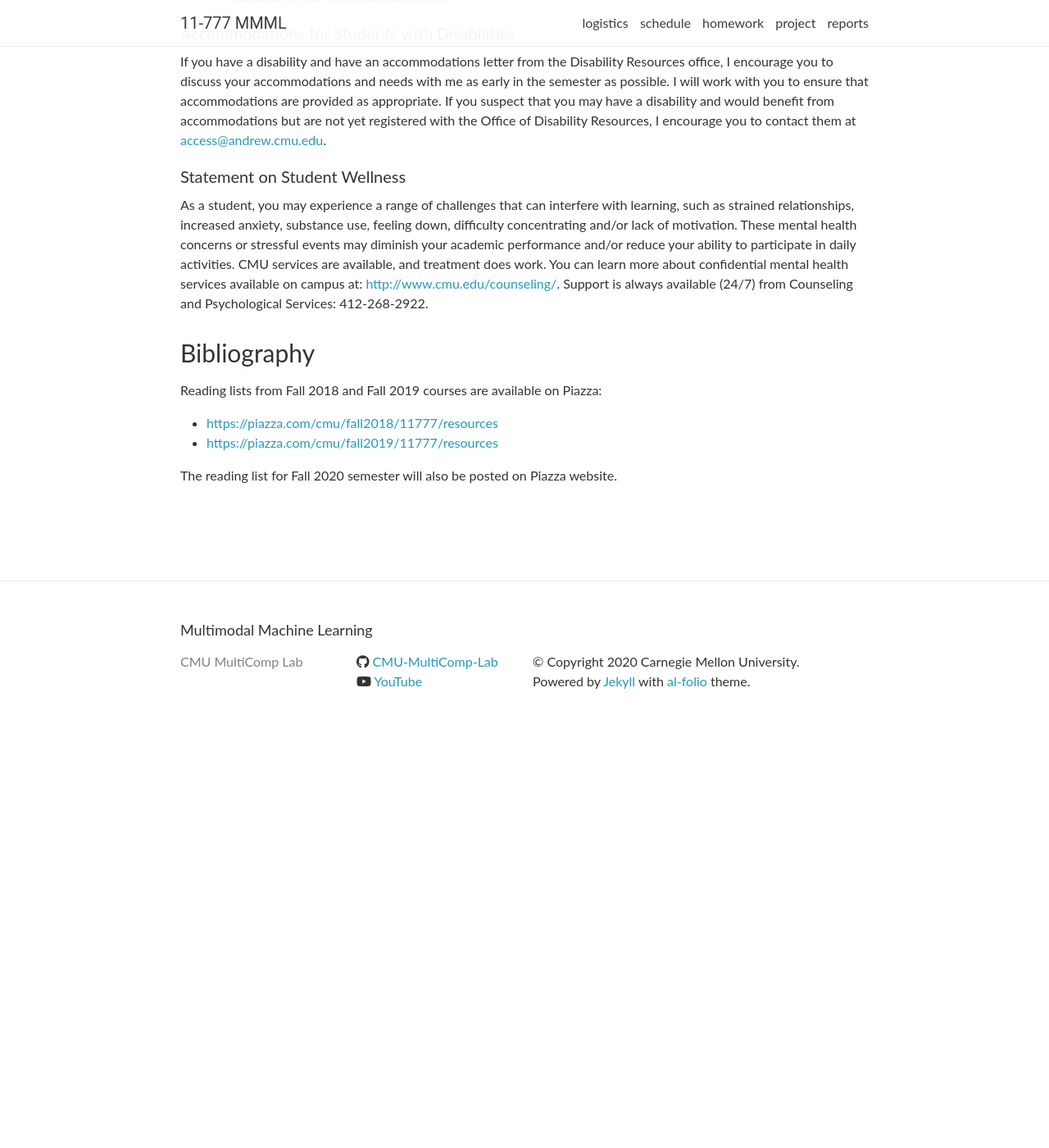
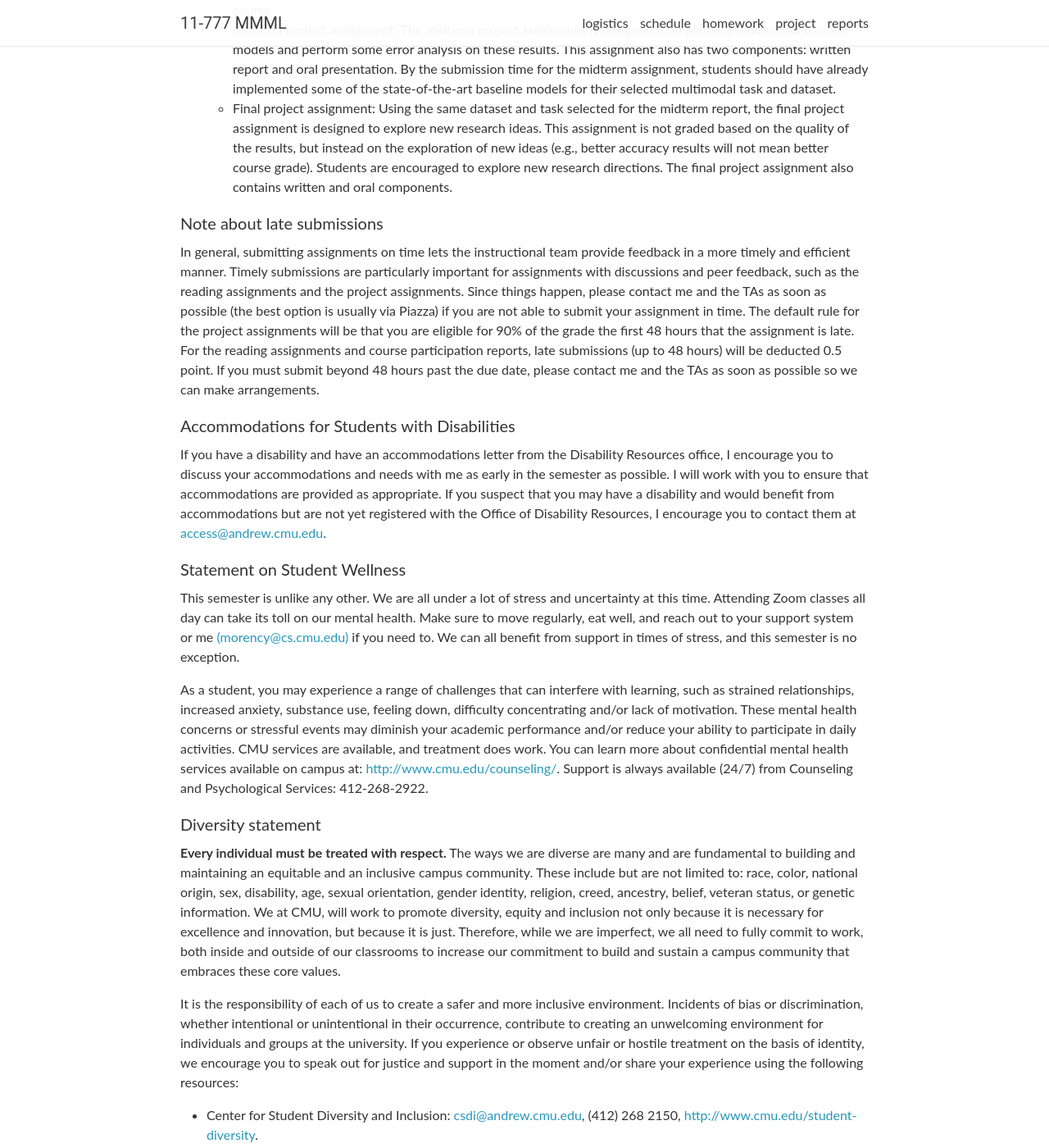
Before and after one commit to CMU-MultiComp-Lab/mmml-course, a Jekyll site: the page built from _pages/logistics.md, in a window 1280 px wide and 1400 px high, scrolled down 3677 px. Shown: the whole window at 82% size. Built offline with Jekyll 4.4.1, drawn with Linux system fonts in a browser that asks for light colours; nearby versions of some CDN libraries; comment, search, counter and statistics services are not loaded; before the commit the page ends 4581 px from its top, so only the background shows below that; some of the changed text lies outside the part shown.

Commit message:
Update logistics.md

```diff
--- a/_pages/logistics.md
+++ b/_pages/logistics.md
@@ -9,7 +9,7 @@
 
 ***
 
-### Course format
+### Course Format
 
 Lectures will be performed Tuesdays and Thursdays at 3:20pm. Each lecture will focus on a specific
 mathematical concept related to multimodal machine learning. These lectures will be given by the
@@ -22,7 +22,12 @@
 
 **Zoom:** We will use the Zoom video platform for the live lectures on Tuesdays and Thursdays. Links
 to the live lectures will be available on Canvas. The lectures will also be recorded to allow students
-to watch them again later on.
+to watch them again later. Please make sure that your Internet connection and equipment are set
+up to use Zoom. During our class meetings, please keep your mic muted. If you have a question or
+want to answer a question, please use the chat or the “raise hand” feature (available when the
+participant list is pulled up). A TA will be monitoring these channels in order to share this
+information with the instructor. All course lectures. will be audio/video recorded, to allow students
+to watch asynchronously the lectures, if needed.
 
 **Piazza:** We will be using Piazza for class communication and announcement. The system is highly
 catered to getting you help fast and efficiently from classmates, the TAs and the instructor. Rather
@@ -76,9 +81,12 @@
 - **Final assignment** (Due on Sunday 12/13 at 11:59pm ET) – Students should explore new ideas
 to model their multimodal research project.
 
-### Grading
+### Grades
 
-- Grading breakdown
+Remember: If you registered for this class, you have until November 9th to change your grade in
+this course from a letter grade to a Pass/Fail grade.
+
+- **rading breakdown**
   - Lecture participation and mini-quizzes 15%
   - Reading assignments and question sets 15%
   - Course project assignments:
@@ -86,7 +94,8 @@
     - First project assignment and presentation 15%
     - Mid-term project assignment and presentation 20%
     - Final project assignment and presentation 30%
-- Lecture participation and mini-quizzes
+
+- **Lecture participation and mini-quizzes**
   - Lectures can be attended live (using Zoom) or watched later. Students are encouraged
 to attend lectures live as often as possible, to allow them to ask clarification questions,
 if needed. Questions can also be posted on Piazza.
@@ -99,7 +108,8 @@
 expected for weeks when a project assignment (first, midterm or final) is due. No miniquiz during the first week and during Thanksgiving week.
     - We expect 10 mini-quizzes this semester.
   - Each mini-quiz is worth 1.5 points, for a total of 15 points.
-- Reading assignments and question sets
+
+- **Reading assignments and question sets**
   - Reading assignments are designed to complement the lectures and showcase recent
 state-of-the-art research. Most reading assignments will consist of 2 research papers,
 sometime accompanied of optional readings, and a set of 2 or 3 questions. The
@@ -119,7 +129,8 @@
 answers will be worth two points.
     - If the question set was designed for only one research paper, then your
 answer will be wort one point.
-- Course project:
+
+- **Course project assignments**:
   - The goal of the course project is to experiment with state-of-the-art multimodal
 algorithms and computational models.
   - Students should create teams between 3 to 5 students preferably (special approval will
@@ -158,6 +169,18 @@
 grade). Students are encouraged to explore new research directions. The final project
 assignment also contains written and oral components.
 
+#### Note about late submissions
+
+In general, submitting assignments on time lets the instructional team provide feedback in a more
+timely and efficient manner. Timely submissions are particularly important for assignments with
+discussions and peer feedback, such as the reading assignments and the project assignments.
+Since things happen, please contact me and the TAs as soon as possible (the best option is usually
+via Piazza) if you are not able to submit your assignment in time. The default rule for the project
+assignments will be that you are eligible for 90% of the grade the first 48 hours that the
+assignment is late. For the reading assignments and course participation reports, late submissions
+(up to 48 hours) will be deducted 0.5 point. If you must submit beyond 48 hours past the due date,
+please contact me and the TAs as soon as possible so we can make arrangements.
+
 #### Accommodations for Students with Disabilities
 
 If you have a disability and have an accommodations letter from the Disability Resources office, I
@@ -169,6 +192,11 @@
 
 #### Statement on Student Wellness
 
+This semester is unlike any other. We are all under a lot of stress and uncertainty at this time.
+Attending Zoom classes all day can take its toll on our mental health. Make sure to move regularly,
+eat well, and reach out to your support system or me [(morency@cs.cmu.edu)](mailto:morency@cs.cmu.edu)
+if you need to. We can all benefit from support in times of stress, and this semester is no exception.
+
 As a student, you may experience a range of challenges that can interfere with learning, such as
 strained relationships, increased anxiety, substance use, feeling down, difficulty concentrating
 and/or lack of motivation. These mental health concerns or stressful events may diminish your
@@ -177,6 +205,36 @@
 services available on campus at: [http://www.cmu.edu/counseling/](http://www.cmu.edu/counseling/).
 Support is always available (24/7) from Counseling and Psychological Services: 412-268-2922.
 
+#### Diversity statement
+
+**Every individual must be treated with respect.** The ways we are diverse are many and are
+fundamental to building and maintaining an equitable and an inclusive campus community. These
+include but are not limited to: race, color, national origin, sex, disability, age, sexual orientation,
+gender identity, religion, creed, ancestry, belief, veteran status, or genetic information. We at
+CMU, will work to promote diversity, equity and inclusion not only because it is necessary for
+excellence and innovation, but because it is just. Therefore, while we are imperfect, we all need to
+fully commit to work, both inside and outside of our classrooms to increase our commitment to
+build and sustain a campus community that embraces these core values.
+
+It is the responsibility of each of us to create a safer and more inclusive environment. Incidents of
+bias or discrimination, whether intentional or unintentional in their occurrence, contribute to
+creating an unwelcoming environment for individuals and groups at the university. If you
+experience or observe unfair or hostile treatment on the basis of identity, we encourage you to
+speak out for justice and support in the moment and/or share your experience using the following
+resources:
+
+- Center for Student Diversity and Inclusion: [csdi@andrew.cmu.edu](mailto:csdi@andrew.cmu.edu),
+(412) 268 2150, [http://www.cmu.edu/student-diversity](http://www.cmu.edu/student-diversity/).
+
+- Report-It online anonymous reporting platform: [http://www.reportit.net](http://www.reportit.net)
+username: tartans
+password: plaid
+
+All reports will be acknowledged, documented, and a determination will be made regarding a
+course of action. All experiences shared will be used to transform the campus climate to be more
+equitable and just.
+
+
 ### Bibliography
 Reading lists from Fall 2018 and Fall 2019 courses are available on Piazza:
 
```
